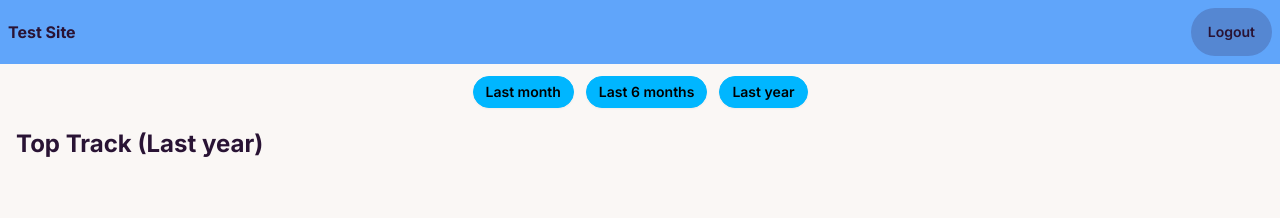
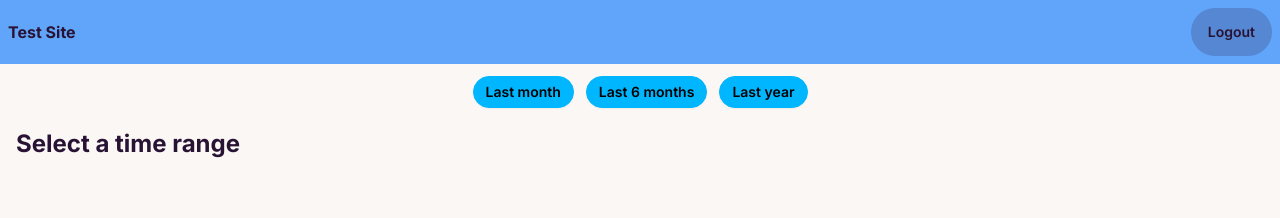
Before and after one commit to myangooi/my-spotify-explorer, a Next.js app: page /profile in a window 1280 px wide. Shown: the top 218 px of the page. Built offline with nearby package versions, Linux system fonts and the light colour scheme.

Commit message:
updated displaytext logic

```diff
--- a/app/components/TopItems/Tracks/TopTracks.tsx
+++ b/app/components/TopItems/Tracks/TopTracks.tsx
@@ -13,7 +13,9 @@ export default function TopTracks({
       ? "Last month"
       : timeRange === "medium_term"
       ? "Last 6 months"
-      : "Last year";
+      : timeRange === "long_term"
+      ? "Last year"
+      : null;
 
   return (
     <>
```
